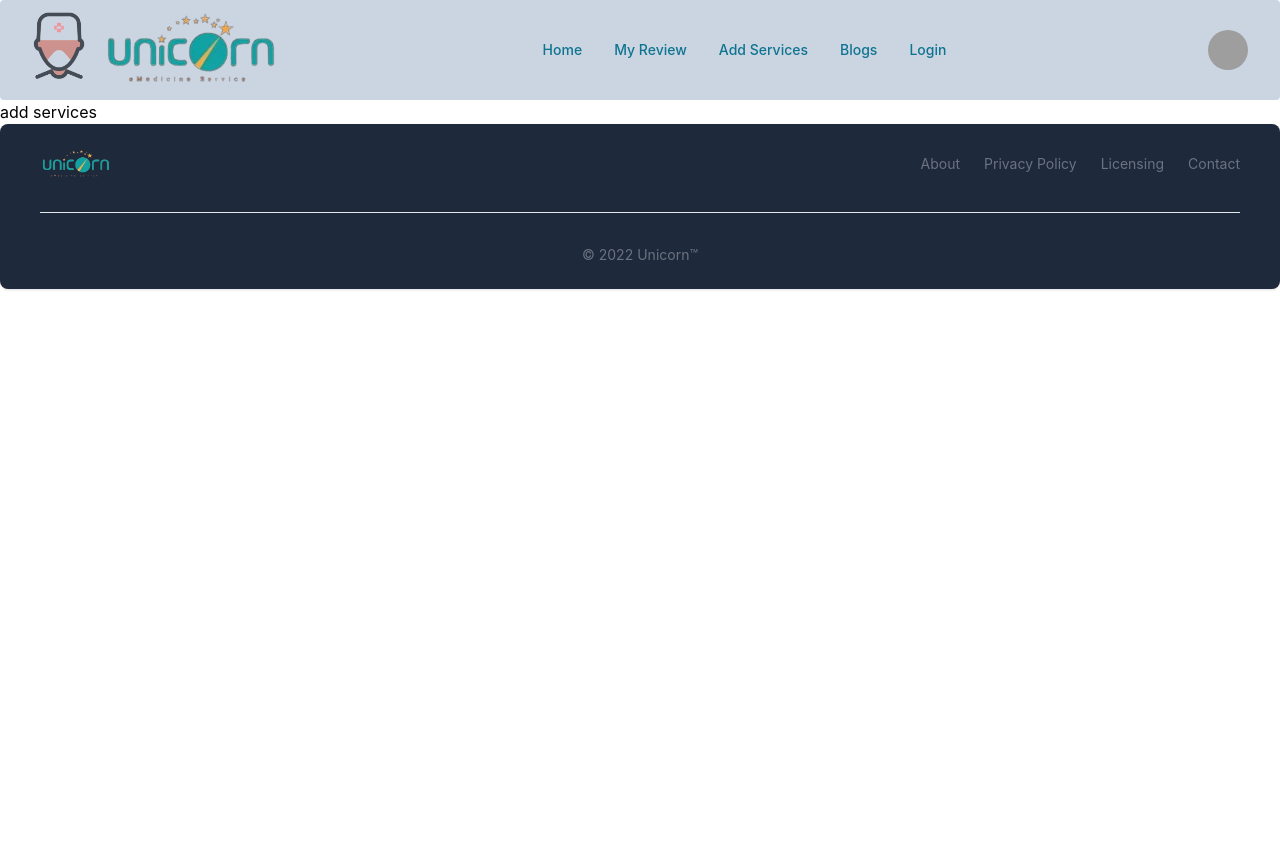
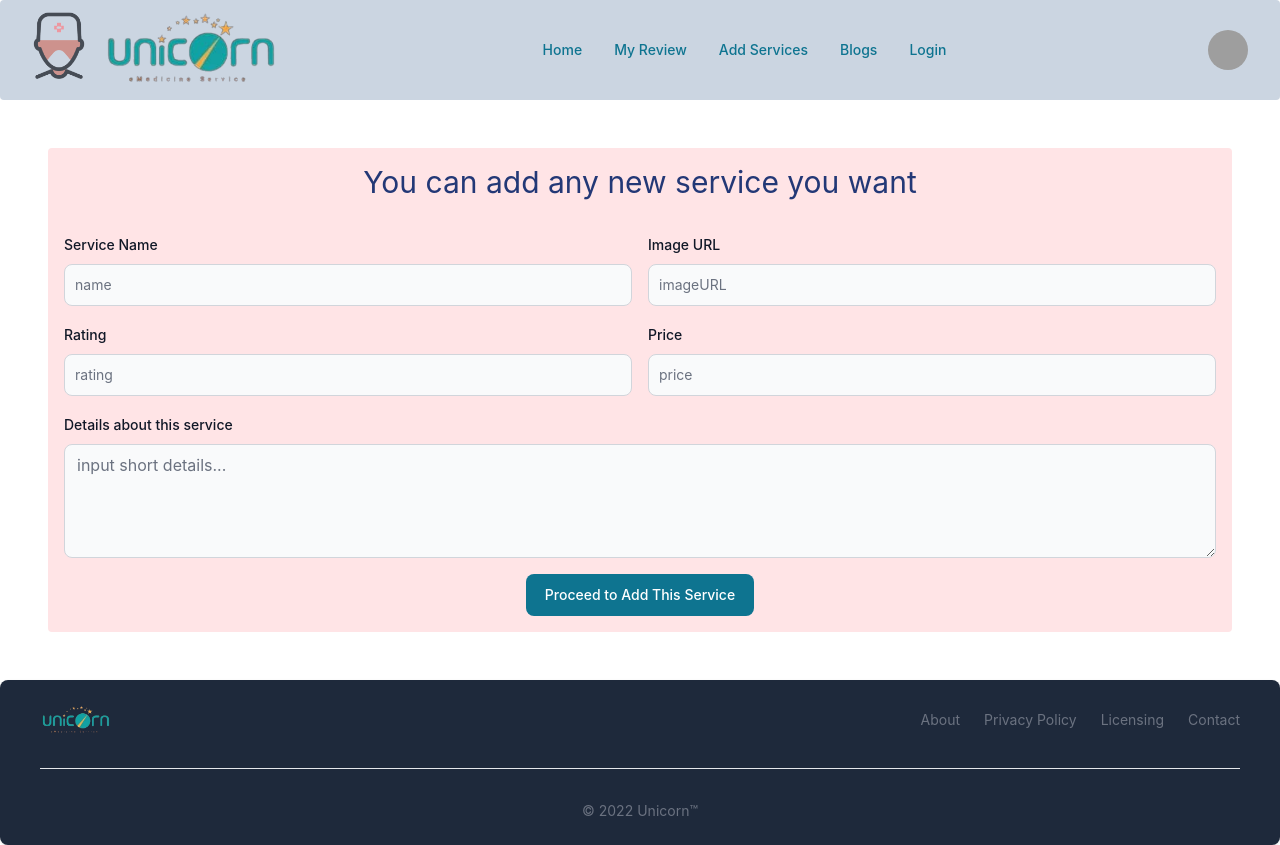
Before and after one commit to mostafizur610/unicorn-eMedicine-client, a React (Create React App) app: page /addservices in a window 1280 px wide. Before the commit the page ends 800 px from the top, so only its background shows below. Built offline with nearby package versions, Linux system fonts and the light colour scheme; no server answers; grey boxes are pictures that could not be loaded.

Commit message:
my review and ad service page design

```diff
--- a/src/Pages/AddServices/AddServices.js
+++ b/src/Pages/AddServices/AddServices.js
@@ -1,3 +1,4 @@
+import { Button, Label, Textarea, TextInput } from 'flowbite-react';
 import React from 'react';
 import useTitle from '../../hooks/useTitle';
 
@@ -5,7 +6,89 @@ const AddServices = () => {
     useTitle('Add Services')
     return (
         <div>
-            <h2>add services</h2>
+            <form className="flex flex-col gap-4 m-12 bg-rose-100 p-4 rounded">
+                <h1 className='text-center pb-4 text-3xl text-blue-900'>You can add any new service you want</h1>
+                <div className='grid grid-cols-2 gap-4'>
+                    <div>
+                        <div className="mb-2 block">
+                            <Label
+                                htmlFor="name1"
+                                value="Service Name"
+                            />
+                        </div>
+                        <TextInput
+                            id="name1"
+                            type="text"
+                            placeholder="name"
+                        />
+                    </div>
+
+                    <div>
+                        <div className="mb-2 block">
+                            <Label
+                                htmlFor="image1"
+                                value="Image URL"
+                            />
+                        </div>
+                        <TextInput
+                            id="image1"
+                            type="text"
+                            placeholder="imageURL"
+                        />
+                    </div>
+                </div>
+
+                <div className='grid grid-cols-2 gap-4'>
+                    <div>
+                        <div className="mb-2 block">
+                            <Label
+                                htmlFor="rating1"
+                                value="Rating"
+                            />
+                        </div>
+                        <TextInput
+                            id="rating1"
+                            type="text"
+                            placeholder="rating"
+                        />
+                    </div>
+
+                    <div>
+                        <div className="mb-2 block">
+                            <Label
+                                htmlFor="price1"
+                                value="Price"
+                            />
+                        </div>
+                        <TextInput
+                            id="price1"
+                            type="text"
+                            placeholder="price"
+                        />
+                    </div>
+                </div>
+
+
+
+                <div id="textarea">
+                    <div className="mb-2 block">
+                        <Label
+                            htmlFor="details"
+                            value="Details about this service"
+                        />
+                    </div>
+                    <Textarea
+                        id="details"
+                        placeholder="input short details..."
+                        rows={4}
+                    />
+                </div>
+                <div className='flex justify-center'>
+                    <Button type="submit">
+                        Proceed to Add This Service
+                    </Button>
+                </div>
+            </form>
         </div>
     );
 };
--- a/src/Pages/MyReview/MyReview.js
+++ b/src/Pages/MyReview/MyReview.js
@@ -1,11 +1,64 @@
+import { Table } from 'flowbite-react';
 import React from 'react';
+import { HiPencilSquare } from "react-icons/hi2";
+import { HiOutlineTrash } from "react-icons/hi";
 import useTitle from '../../hooks/useTitle';
 
 const MyReview = () => {
     useTitle('My Review')
     return (
-        <div>
-            <h3>My review</h3>
+        <div className='m-12'>
+            <div className='flex justify-center my-4 text-green-500 text-2xl '><p>My review is shown</p></div>
+            <Table hoverable={true}>
+                <Table.Head className='border-y-4'>
+                    <Table.HeadCell className="!p-4">
+                        Delete
+                        {/* <HiOutlineTrash /> */}
+                    </Table.HeadCell>
+                    <Table.HeadCell>
+                        Service Name
+                    </Table.HeadCell>
+                    <Table.HeadCell>
+                        Ratings
+                    </Table.HeadCell>
+                    <Table.HeadCell>
+                        Comments
+                    </Table.HeadCell>
+
+                    <Table.HeadCell>
+                        Edit
+                        <span className="sr-only">
+                            {/* <HiPencilSquare /> */}
+                        </span>
+                    </Table.HeadCell>
+                </Table.Head>
+
+                <Table.Body className="divide-y">
+                    <Table.Row className="bg-white dark:border-gray-700 dark:bg-gray-800">
+                        <Table.Cell className="!p-4">
+                            <HiOutlineTrash />
+                        </Table.Cell>
+                        <Table.Cell className="whitespace-nowrap font-medium text-gray-900 dark:text-white">
+                            Apple MacBook Pro 17"
+                        </Table.Cell>
+                        <Table.Cell>
+                            Sliver
+                        </Table.Cell>
+                        <Table.Cell>
+                            Laptop
+                        </Table.Cell>
+
+                        <Table.Cell>
+                            <a
+                                href="/tables"
+                                className="font-medium text-blue-600 hover:underline dark:text-blue-500"
+                            >
+                                <HiPencilSquare />
+                            </a>
+                        </Table.Cell>
+                    </Table.Row>
+                </Table.Body>
+            </Table>
         </div>
     );
 };
```
